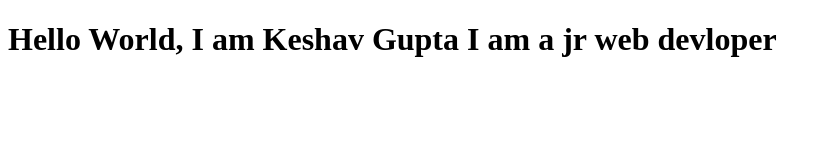
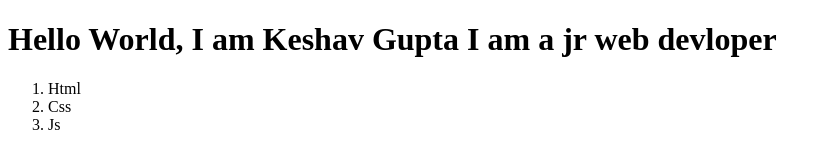
Before and after one commit to keshavgupta848101/test-github, a plain HTML site: page index.html in a window 1280 px wide. Shown: the whole page, without its empty margins (0-831 px from the left). Drawn offline with Linux system fonts and the light colour scheme.

Commit message:
added skills list

```diff
--- a/index.html
+++ b/index.html
@@ -8,5 +8,10 @@
   </head>
   <body>
     <h1>Hello World, I am Keshav Gupta I am a jr web devloper</h1>
+    <ol>
+      <li>Html</li>
+      <li>Css</li>
+      <li>Js</li>
+    </ol>
   </body>
 </html>
```
